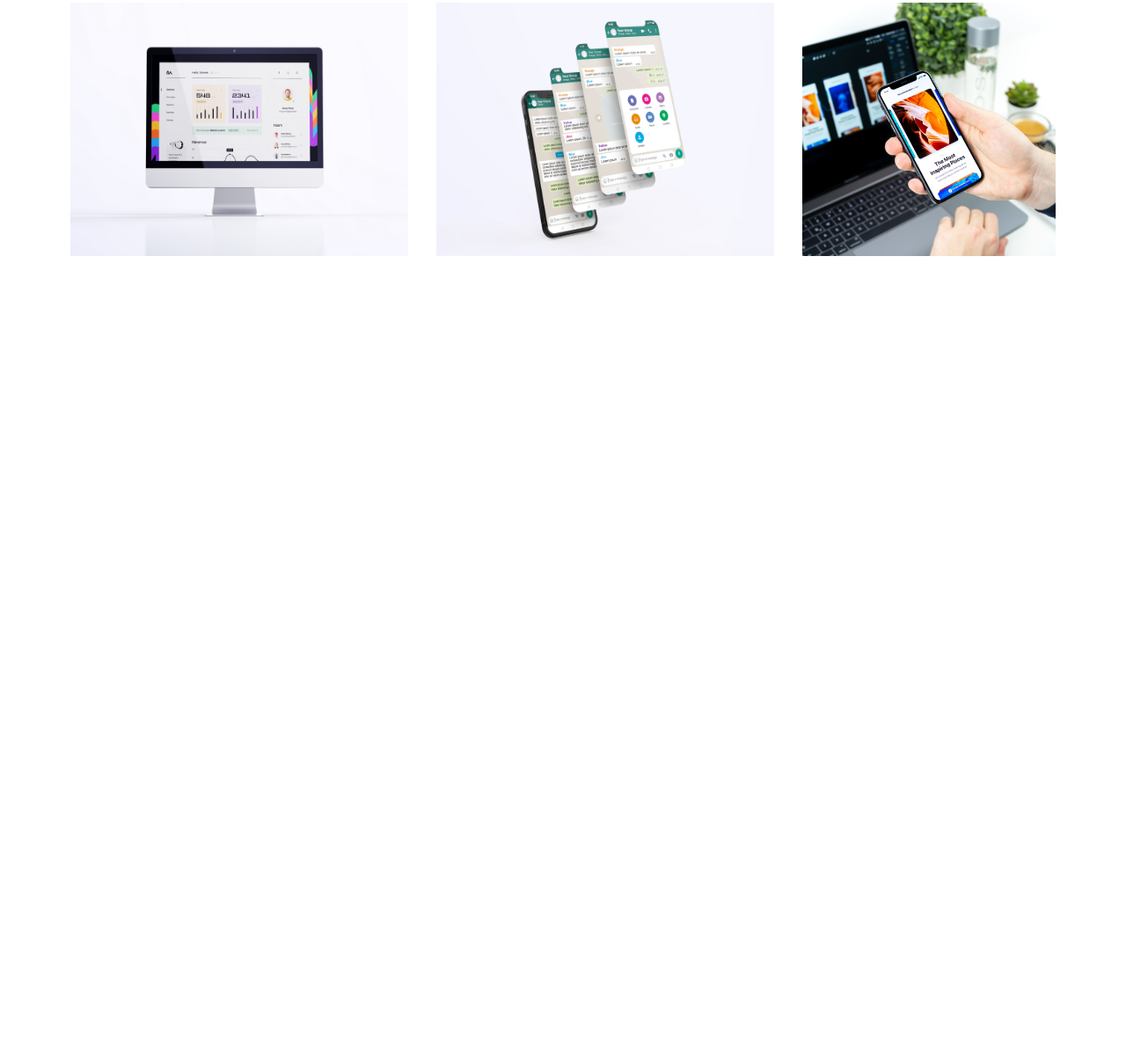
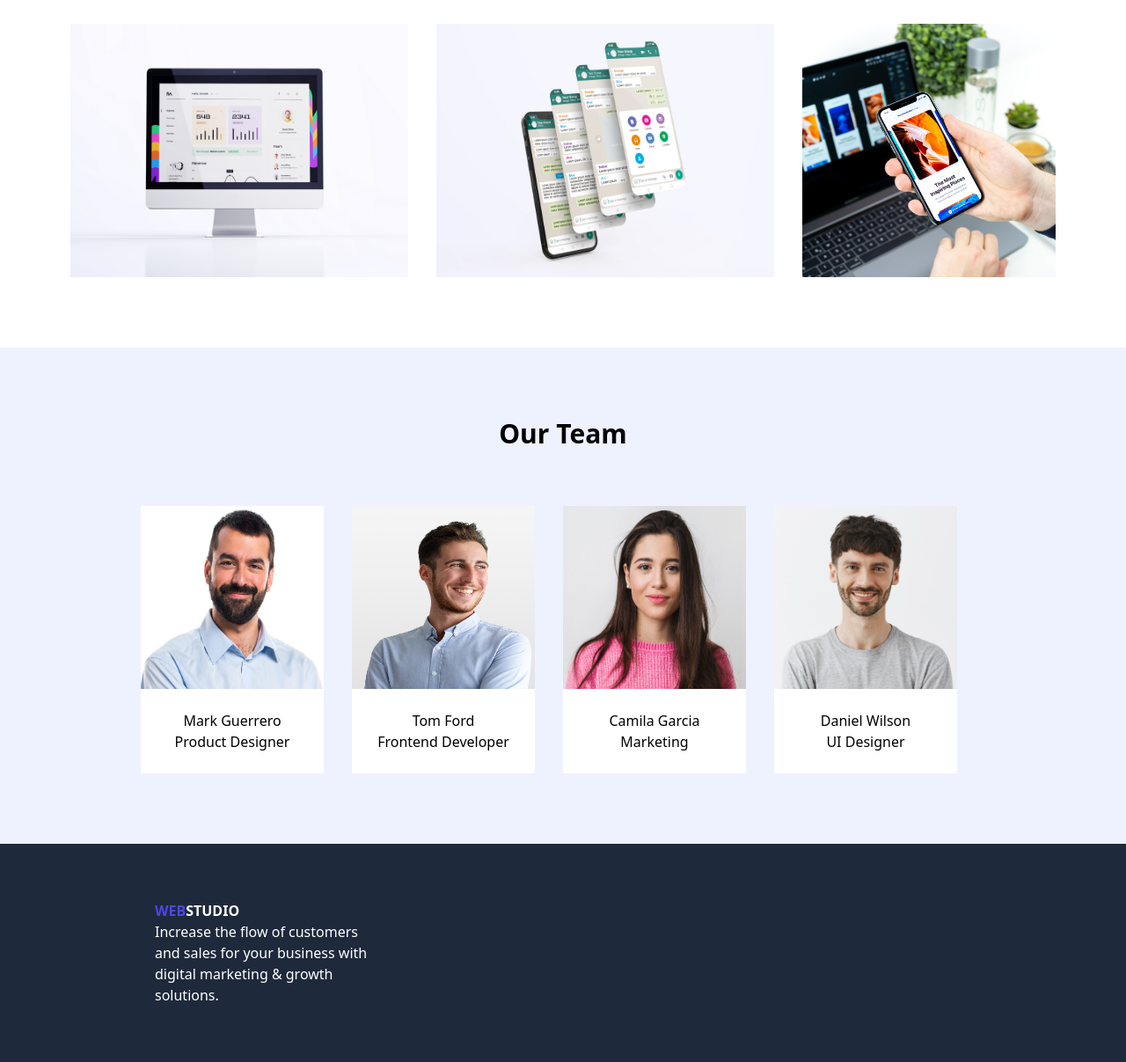
Before and after one commit to maksdevop/tailwind-landing, a website: page index.html in a window 1280 px wide. Shown: the part 989-2196 px from the top of the page at 88% size. Before the commit the page ends 1336 px from the top, so only its background shows below. Drawn offline with Linux system fonts and the light colour scheme.

Commit message:
added third screen and footer

```diff
--- a/index.html
+++ b/index.html
@@ -50,13 +50,52 @@
         </section>
         <section>
             <h2 class="font-bold text-center text-3xl">What Are We Doing</h2>
-            <div class="flex justify-between mx-20 my-14">
+            <div class="flex justify-between mx-20 my-20">
 
                 <img class="max-w-96 max-h-72" src="./img/1.jfif" alt="">
                 <img class="max-w-96 max-h-72" src="./img/2.jfif" alt="">
                 <img class="max-w-96 max-h-72" src="./img/3.jfif" alt="">
             </div>
         </section>
+        <section class="bg-indigo-50 py-20">
+            <h1 class="font-bold text-3xl text-center">Our Team</h1>
+            <div class="flex justify-center mt-16">
+                <div class="mr-8">
+                    <img class="w-52 h-52" src="./img/man1.jpg" alt="">
+                    <div class="text-center py-6 bg-white">
+                        <h4>Mark Guerrero</h4>
+                        <p>Product Designer</p>
+                    </div>
+                </div>
+                <div class="mr-8">
+                    <img class="w-52 h-52" src="./img/man2.jpg" alt="">
+                    <div class="text-center py-6 bg-white">
+                        <h4>Tom Ford</h4>
+                        <p>Frontend Developer</p>
+                    </div>
+                </div>
+                <div class="mr-8">
+                    <img class="w-52 h-52" src="./img/girl1.jpg" alt="">
+                    <div class="text-center py-6 bg-white">
+                        <h4>Camila Garcia</h4>
+                        <p>Marketing</p>
+                    </div>
+                </div>
+                <div class="mr-8">
+                    <img class="w-52 h-52" src="./img/man3.jpg" alt="">
+                    <div class="text-center py-6 bg-white">
+                        <h4>Daniel Wilson</h4>
+                        <p>UI Designer</p>
+                    </div>
+                </div>
+            </div>
+        </section>
+        <footer class="bg-slate-800 py-16">
+            <div class="ml-44">
+                <a href="#" class="uppercase font-bold"><span class="text-indigo-600">web</span><span class="text-white">studio</span></a>
+                <p class="max-w-64 text-white">Increase the flow of customers and sales for your business with digital marketing & growth solutions.</p>
+            </div>
+        </footer>
     </div>
 </body>
 </html>
```
Also changed, not shown: img/girl1.jpg (added), img/man1.jpg (added), img/man2.jpg (added), img/man3.jpg (added), public/style.css.
